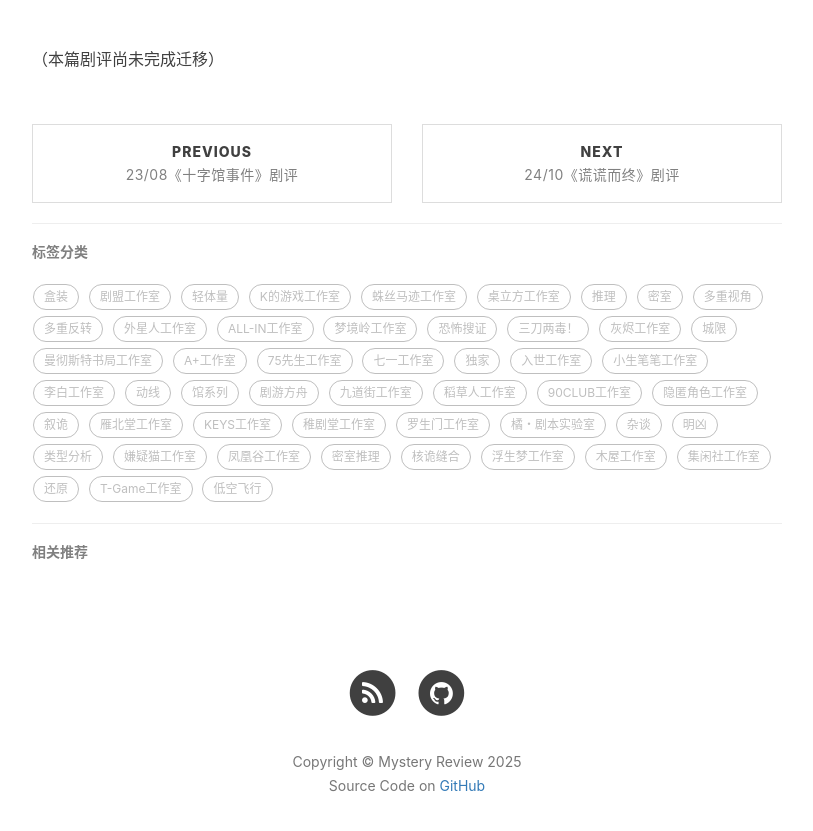
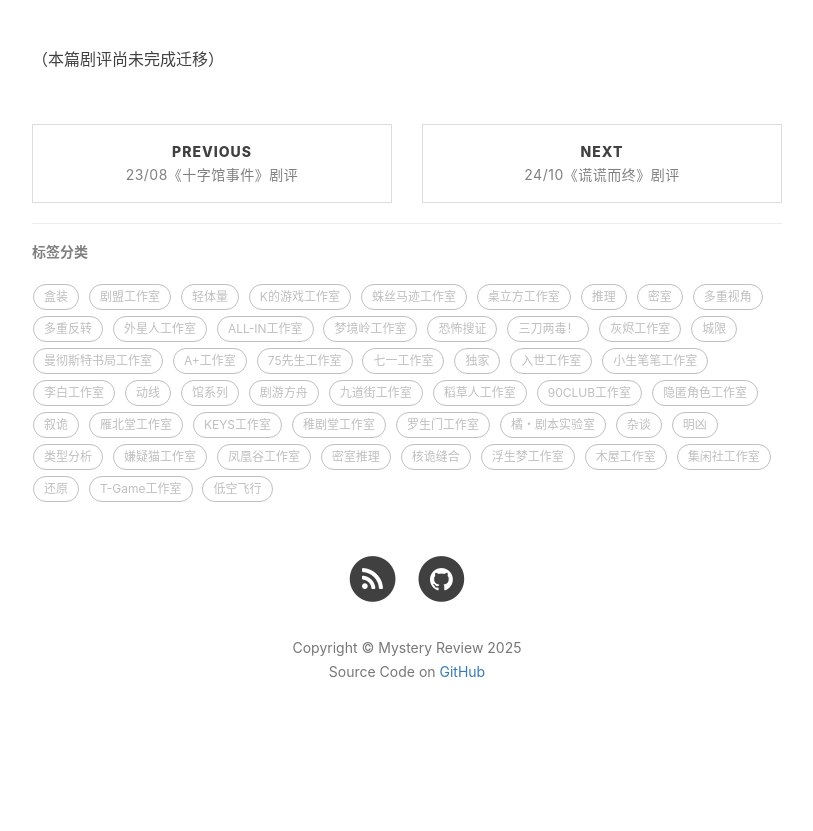
Before and after one commit to mysteryreview/mysteryreview.github.io, a Jekyll site: the page built from _posts/2024-10-31-死讯收藏.md, in a window 1280 px wide, cut to the strip 527-1390 px from the top of the page. Shown: the top 831 px of the strip, without its empty margins (233-1046 px from the left). Built offline with Jekyll 4.4.1, drawn with Linux system fonts in a browser that asks for light colours; nearby versions of some CDN libraries; comment, search, counter and statistics services are not loaded; after the commit the page ends 1276 px from its top, so only the background shows below that.

Commit message:
Update post.html

```diff
--- a/_layouts/post.html
+++ b/_layouts/post.html
@@ -103,16 +103,6 @@
         	        </div>
                 </section>
                 {% endif %}
-                <!-- Friends Link -->
-                {% if site.friends %}
-                <hr>
-                <h5>相关推荐</h5>
-                <ul class="list-inline">
-                    {% for friend in site.friends %}
-                    <li><a href="{{friend.href}}">{{friend.title}}</a></li>
-                    {% endfor %}
-                </ul>
-                {% endif %}
             </div>
         </div>
     </div>
```
